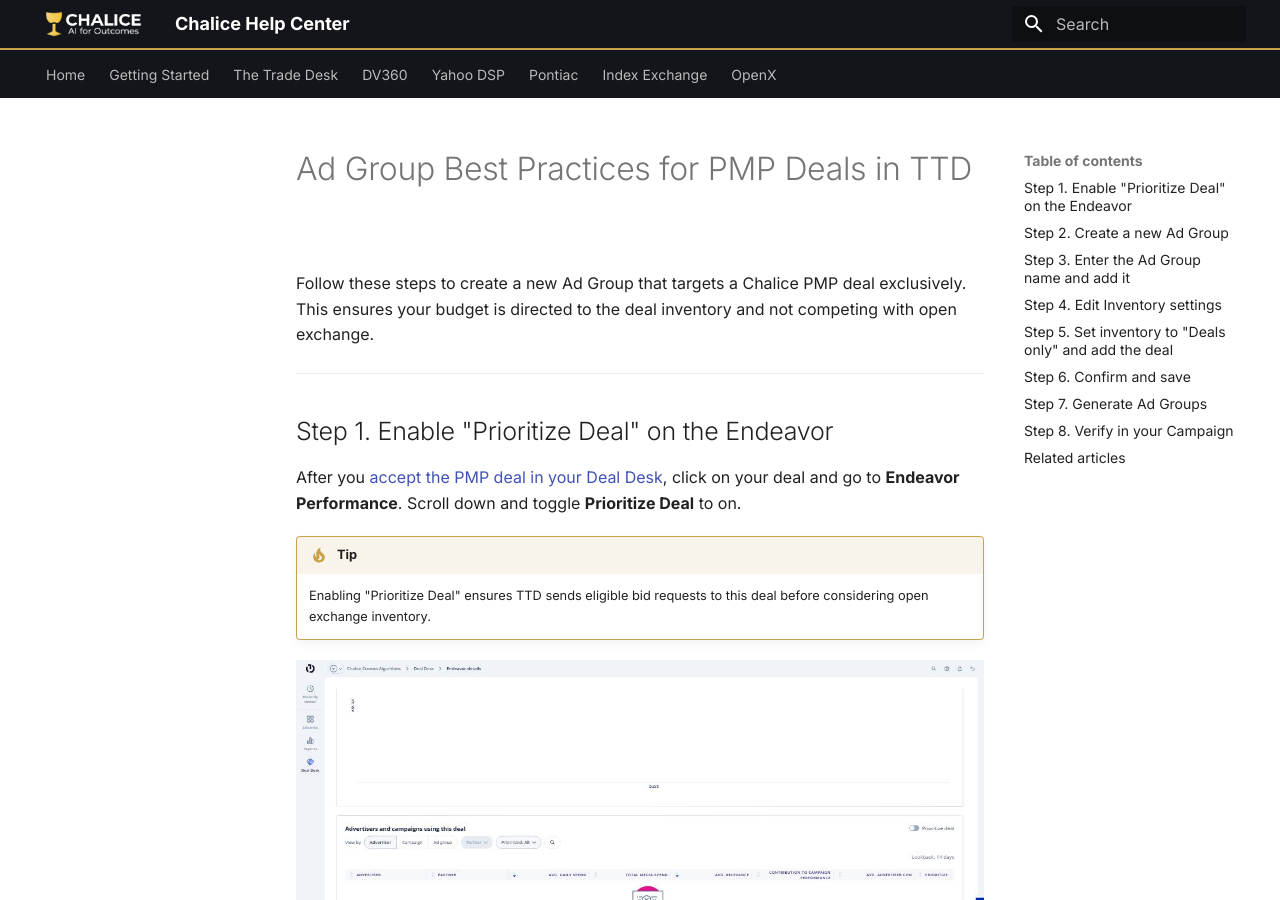
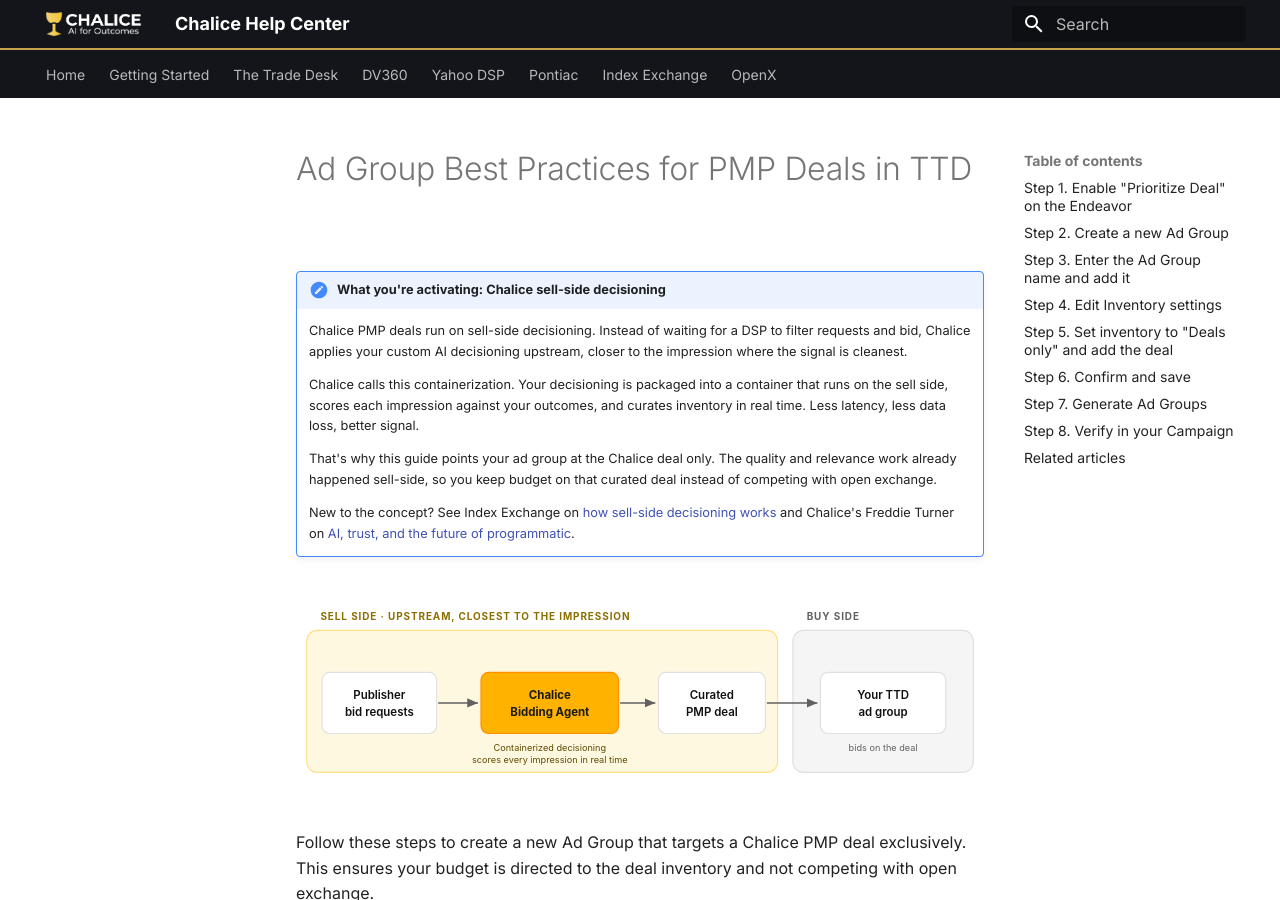
Before and after one commit to Rudy-chalice/chalice-help, an MkDocs documentation site: the page built from docs/the-trade-desk/ad-group-best-practices-pmp.md, in a window 1280 px wide and 900 px high. Built offline with MkDocs 1.6.1 and Material for MkDocs 9.7.7, drawn with Linux system fonts in a browser that asks for light colours.

Commit message:
Add sell-side decisioning note and diagram to TTD ad group PMP guide

```diff
--- a/docs/the-trade-desk/ad-group-best-practices-pmp.md
+++ b/docs/the-trade-desk/ad-group-best-practices-pmp.md
@@ -1,4 +1,15 @@
 # Ad Group Best Practices for PMP Deals in TTD
+
+!!! note "What you're activating: Chalice sell-side decisioning"
+    Chalice PMP deals run on sell-side decisioning. Instead of waiting for a DSP to filter requests and bid, Chalice applies your custom AI decisioning upstream, closer to the impression where the signal is cleanest.
+
+    Chalice calls this containerization. Your decisioning is packaged into a container that runs on the sell side, scores each impression against your outcomes, and curates inventory in real time. Less latency, less data loss, better signal.
+
+    That's why this guide points your ad group at the Chalice deal only. The quality and relevance work already happened sell-side, so you keep budget on that curated deal instead of competing with open exchange.
+
+    New to the concept? See Index Exchange on [how sell-side decisioning works](https://www.indexexchange.com/index-explains/how-does-sell-side-decisioning-work/) and Chalice's Freddie Turner on [AI, trust, and the future of programmatic](https://newdigitalage.co/ai/freddie-turner-ai-trust-and-the-future-of-programmatic/).
+
+![Sell-side decisioning flow: publisher bid requests pass through the Chalice Bidding Agent on the sell side, which shapes demand and supply and scores every impression, producing a curated PMP deal that your TTD ad group bids on.](assets/ssd-flow.svg)
 
 Follow these steps to create a new Ad Group that targets a Chalice PMP deal exclusively. This ensures your budget is directed to the deal inventory and not competing with open exchange.
 
```
Also changed, not shown: docs/the-trade-desk/assets/ssd-flow.svg (added).
